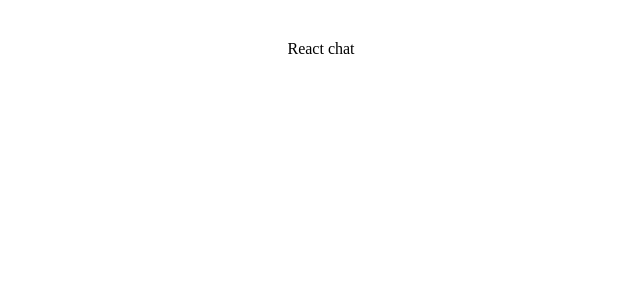
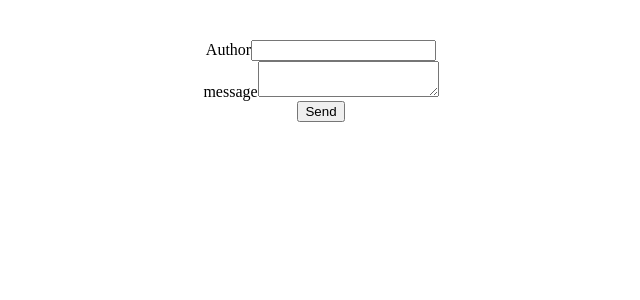
Before and after one commit to Benvire22/react-chat, a React (Vite) app: page / in a window 1280 px wide. Shown: the top 300 px of the page, without its empty margins (319-959 px from the left). Built offline with nearby package versions, Linux system fonts and the light colour scheme.

Commit message:
Create SendForm.tsx component

```diff
--- a/src/App.tsx
+++ b/src/App.tsx
@@ -1,9 +1,16 @@
 import './App.css';
+import SendForm from "./components/SendForm/SendForm";
+// const apiUrl = 'http://146.185.154.90:8000/messages?datetime=';
 
 const App = () => {
+
+    const setMessage = (author: string, message: string) => {
+        console.log(author, message);
+    };
+
     return (
         <div className='App'>
-            React chat
+            <SendForm onSubmit={setMessage} />
         </div>
     );
 };
--- /dev/null
+++ b/src/components/SendForm/SendForm.tsx
@@ -0,0 +1,64 @@
+import React, {useState} from 'react';
+
+interface Props {
+    onSubmit: (author: string, message: string) => void;
+}
+
+interface FormData {
+    author: string;
+    message: string;
+}
+
+const SendForm: React.FC<Props> = ({onSubmit}) => {
+    const [formData, setFormData] = useState<FormData>({
+        author: '',
+        message: ''
+    });
+
+    const sendForm = (e: React.FormEvent<HTMLFormElement>) => {
+        e.preventDefault();
+        onSubmit(formData.author, formData.message);
+        setFormData({
+            author: '',
+            message: ''
+        });
+    };
+
+    const changeFormData = (e: React.ChangeEvent<HTMLInputElement | HTMLTextAreaElement> ) => {
+        setFormData(prevState => {
+            return {
+                ...prevState,
+                [e.target.name]: e.target.value,
+            };
+        });
+    };
+
+    return (
+        <form onSubmit={sendForm}>
+            <div>
+                <label htmlFor="author">Author</label>
+                <input
+                    type="text"
+                    name="author"
+                    id="author"
+                    value={formData.author}
+                    onChange={changeFormData}
+                    required
+                />
+            </div>
+            <div>
+                <label htmlFor="message">message</label>
+                <textarea
+                    name="message"
+                    id="message"
+                    value={formData.message}
+                    onChange={changeFormData}
+                    required
+                ></textarea>
+            </div>
+            <button type="submit">Send</button>
+        </form>
+    );
+};
+
+export default SendForm;
```
